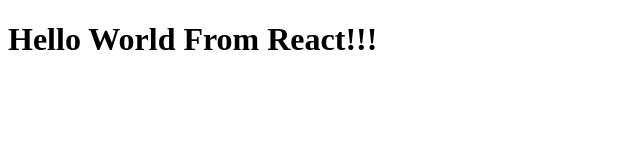
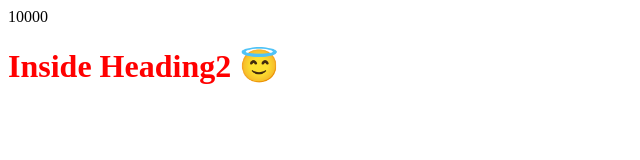
Before and after one commit to bhattrahul94/react-repo, a React app: page / in a window 1280 px wide. Shown: the whole page, without its empty margins (0-640 px from the left). Built offline with nearby package versions, Linux system fonts and the light colour scheme.

Commit message:
Added Functions

```diff
--- a/App.js
+++ b/App.js
@@ -1,8 +1,19 @@
 import React from "react";
 import ReactDOM from "react-dom/client";
 
-const heading = React.createElement("h1", {}, "Hello World From React!!!")
+// const heading = React.createElement("h1", {}, "Hello World From React!!!")
+
+
+const Heading1 = () => <h1 id="heading1"> Inside Heading1 </h1>
+
+const number = 10000
+const Heading2 = () => (
+        <div id="container">
+            {number}
+            <h1 id="heading2"> Inside Heading2 😇 </h1>
+        </div>
+    )
 
 const root = ReactDOM.createRoot(document.getElementById("root"))
 
-root.render(heading)
+root.render(<Heading2 />)
--- /dev/null
+++ b/index.css
@@ -0,0 +1,3 @@
+h1 {
+    color: red;
+  }
--- a/index.html
+++ b/index.html
@@ -3,11 +3,12 @@
 <head>
     <meta charset="UTF-8">
     <meta name="viewport" content="width=device-width, initial-scale=1.0">
+    <link rel="stylesheet" href="index.css" />
     <title>Namaste React</title>
 </head>
 <body>
     <div id="root">
-        <script src="./App.js" type="module"></script>
+        <script src="./App.js" type="module" ></script>
     </div>
 </body>
 </html>
--- a/package.json
+++ b/package.json
@@ -4,6 +4,8 @@
   "description": "This is learn react repo",
   "main": "App.js",
   "scripts": {
+    "start": "parcel index.html",
+    "build": "parser build index.html",
     "test": "jest"
   },
   "repository": {
```
